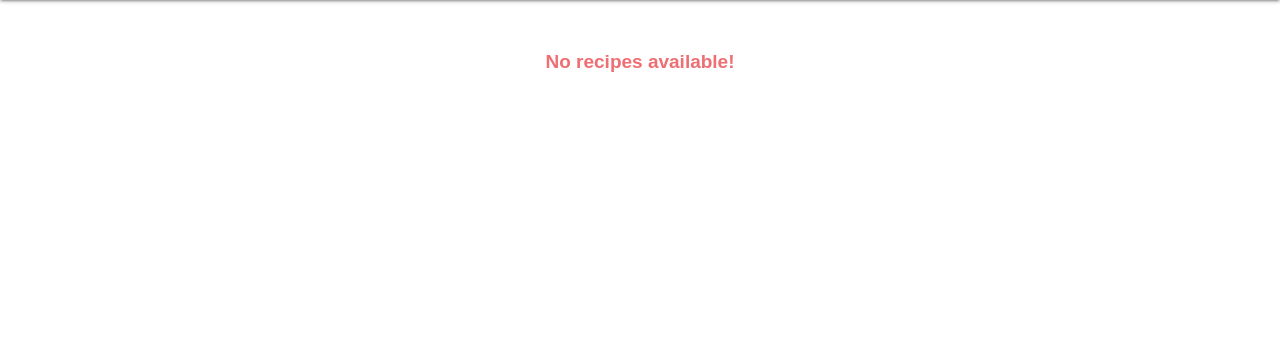
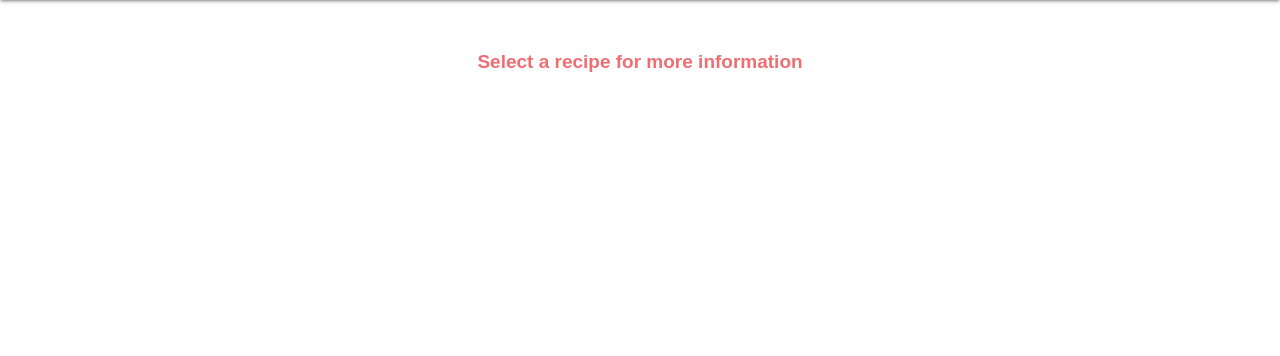
Before and after one commit to njdavies/milestone-project-three, a Flask app: a page that uses templates/selectedrecipes.html in a window 1280 px wide. Shown: the part 64-420 px from the top of the page. Run offline with Flask 2, Linux system fonts and the light colour scheme; data that the repository does not hold is empty; some libraries are stand-ins or nearby versions.

Commit message:
Further revision to selectedrecipes.html to display correct html if no recipes found

```diff
--- a/templates/selectedrecipes.html
+++ b/templates/selectedrecipes.html
@@ -1,7 +1,7 @@
 {% extends 'base.html' %} {% block content %}
 
-{% if not recipes %}
 <!-- If there are no recipes under the selected collection/filter the following html is displayed -->
+{% if recipe_count == 0 %}
 <div class="row collections-header">
     <h1>No recipes available!</h1>
 </div>
```
